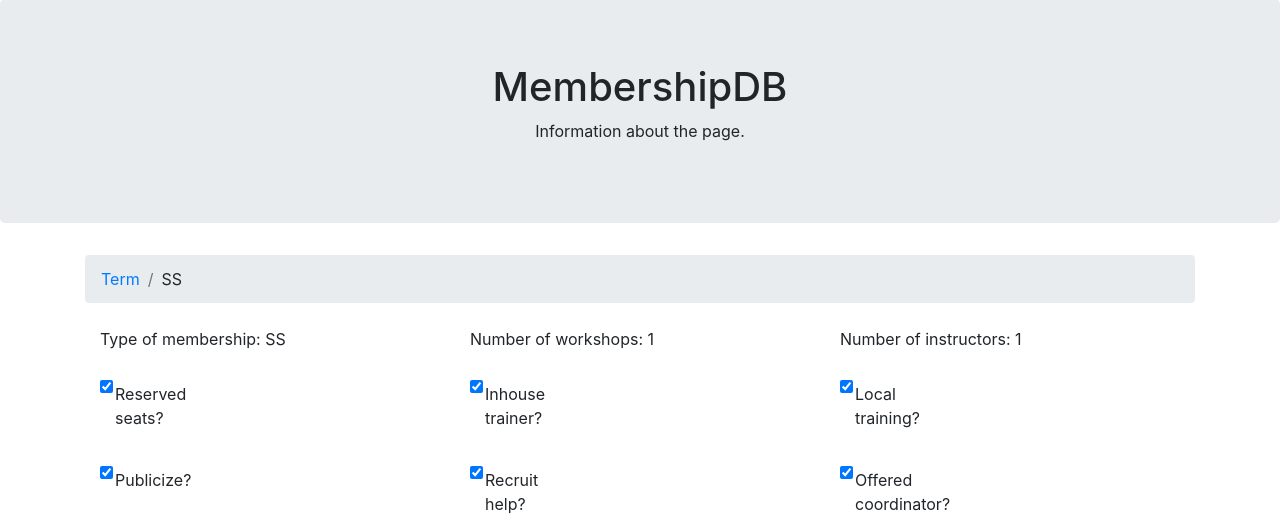
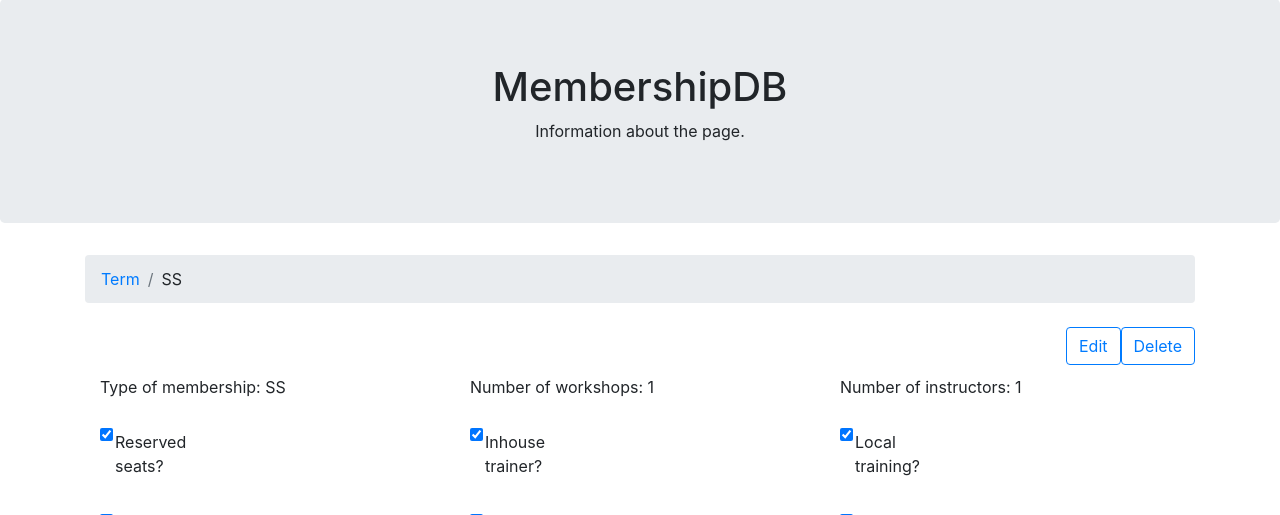
Before and after one commit to carpentries/membershipdb, a Django app: page /term/1/ in a window 1280 px wide. Shown: the part 88-603 px from the top of the page. Run offline with Django 3.2, Linux system fonts and the light colour scheme; tables that the repository leaves empty hold one stand-in row (values such as "Sample post"); data that the repository does not hold is empty; some libraries are stand-ins or nearby versions.

Commit message:
Edit and Add new buttons includen in terms list and id views

```diff
--- a/templates/term_id.html
+++ b/templates/term_id.html
@@ -8,6 +8,12 @@
 
 {% block content %}
 <div class="container">
+    <div class="row float-right">
+        <div class="btn btn-outline-primary" href="#">Edit</div>
+        <div class="btn btn-outline-primary" href="#">Delete</div>
+    </div>
+    <br>
+    <br>
   <div class="row">
       <div class="col-4">Type of membership: {{ term.mem_type }}</div>
       <div class="col-4">Number of workshops: {{ term.n_workshops }}</div>
--- a/templates/term_list.html
+++ b/templates/term_list.html
@@ -11,6 +11,9 @@
 
 {% block content %}
   <div class="container">
+      <div class="btn btn-outline-primary" href="#">Add new</div>
+      <br>
+      <br>
     <table class="table">
       <thead class="thead-dark">
         <tr>
```
